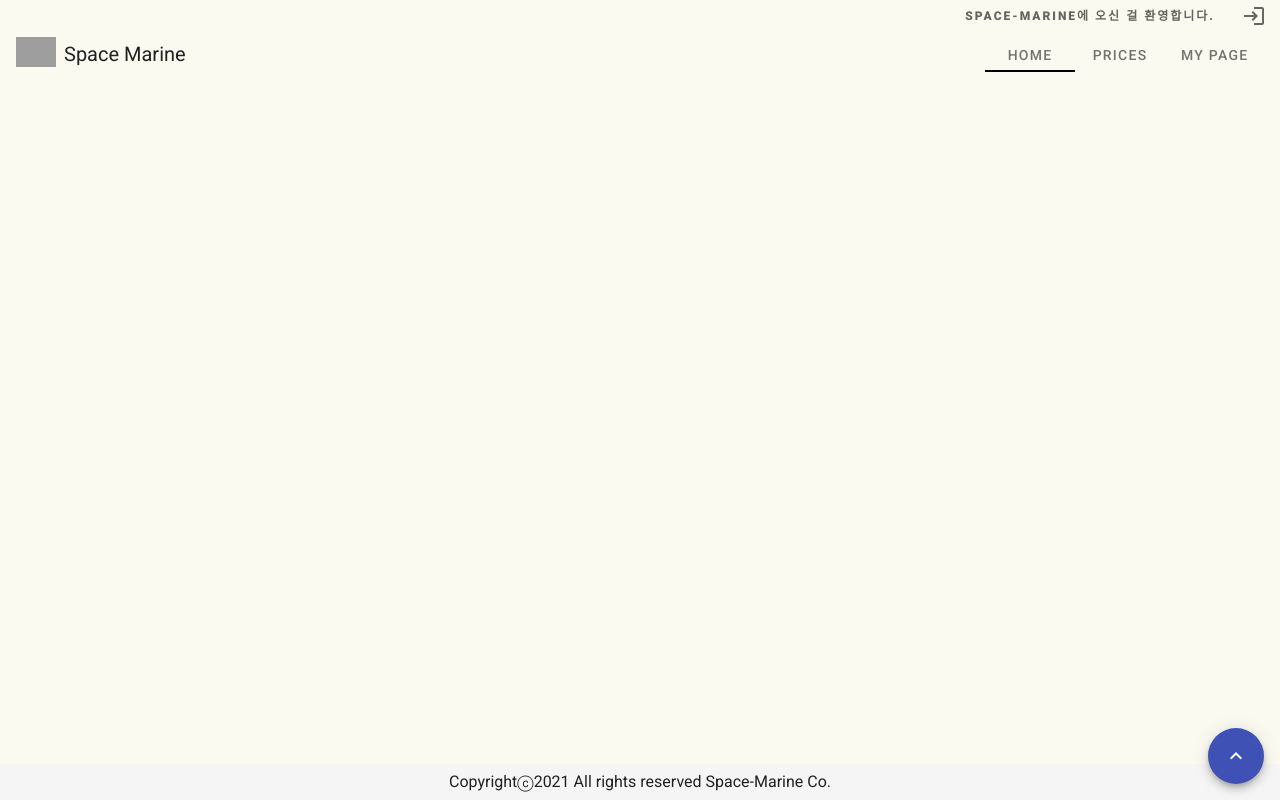
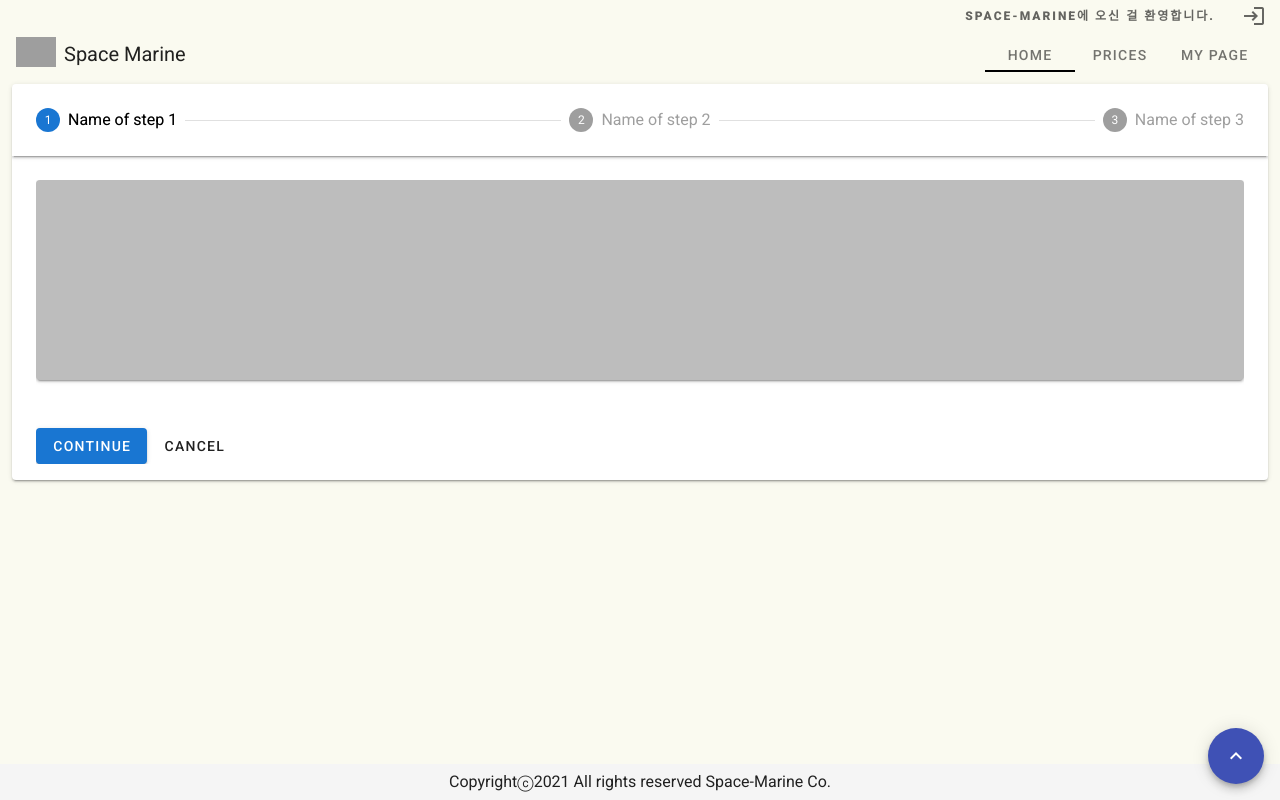
Before and after one commit to gijoona/sm_frontend, a Vue app: page /join in a window 1280 px wide. Built offline with nearby package versions, Linux system fonts and the light colour scheme; grey boxes are pictures that could not be loaded.

Commit message:
modify datatable pagination

```diff
--- a/src/components/items/contents/Table.vue
+++ b/src/components/items/contents/Table.vue
@@ -13,6 +13,7 @@
         hide-default-header
         disable-sort
         @update:page="updatePage"
+        @update:items-per-page="updateLimit"
       >
         <template v-slot:header="{ isMobile, props: { headers } }">
           <v-data-table-header
@@ -105,6 +106,10 @@ export default {
       this.$store.commit('item/setPageNum', pageNum - 1);
       this.$emit('changePage');
     },
+    updateLimit(limit) {
+      this.$store.commit('item/setLimit', limit);
+      this.$emit('changePage');
+    },
     onAdd(data, item) {
       this.$emit('onAdd', { ...{ quantity: data }, ...item });
     },
--- a/src/router/index.js
+++ b/src/router/index.js
@@ -6,6 +6,7 @@ import Mypage from '../views/Mypage.vue'
 import Login from '../views/Login.vue'
 import Logout from '../views/Logout.vue'
 import Cart from '../views/Cart.vue'
+import Join from '../views/Join.vue'
 
 import store from './../store'
 
@@ -43,6 +44,11 @@ const routes = [
     path: '/logout',
     name: 'Logout',
     component: Logout
+  },
+  {
+    path: '/join',
+    name: 'Join',
+    component: Join
   }
 ]
 
--- a/src/store/modules/cart.store.js
+++ b/src/store/modules/cart.store.js
@@ -138,6 +138,9 @@ const mutations = {
   setPageNum(state, payload) {
     state.pageNum = payload;
   },
+  setLimit(state, payload) {
+    state.limit = payload === -1 ? state.total : payload;
+  },
   enableLoading(state) {
     state.loading = true;
   },
--- a/src/store/modules/item.store.js
+++ b/src/store/modules/item.store.js
@@ -88,6 +88,9 @@ const mutations = {
   setPageNum(state, payload) {
     state.pageNum = payload;
   },
+  setLimit(state, payload) {
+    state.limit = payload === -1 ? state.total : payload;
+  },
   incrementPageNum(state) {
     state.pageNum += 1;
   },
--- a/src/views/Cart.vue
+++ b/src/views/Cart.vue
@@ -99,6 +99,7 @@
           disable-sort
           @click:row="showDetail"
           @update:page="updatePage"
+          @update:items-per-page="updateLimit"
         >
           <template v-slot:item.item.pig="{ item }">
             <v-avatar
@@ -231,6 +232,10 @@ export default {
       this.$store.commit('cart/setPageNum', pageNum - 1);
       this.$store.dispatch('cart/searchCart', { categorys: this.selectedCategorys, search: this.searchTxt })
     },
+    updateLimit(limit) {
+      this.$store.commit('cart/setLimit', limit);
+      this.$store.dispatch('cart/searchCart', { categorys: this.selectedCategorys, search: this.searchTxt })
+    },
     onOpen(item) {
       this.editedItem = {...item};
     },
--- /dev/null
+++ b/src/views/Join.vue
@@ -0,0 +1,96 @@
+<template>
+  <v-stepper v-model="e1">
+    <v-stepper-header>
+      <v-stepper-step
+        :complete="e1 > 1"
+        step="1"
+      >
+        Name of step 1
+      </v-stepper-step>
+
+      <v-divider></v-divider>
+
+      <v-stepper-step
+        :complete="e1 > 2"
+        step="2"
+      >
+        Name of step 2
+      </v-stepper-step>
+
+      <v-divider></v-divider>
+
+      <v-stepper-step step="3">
+        Name of step 3
+      </v-stepper-step>
+    </v-stepper-header>
+
+    <v-stepper-items>
+      <v-stepper-content step="1">
+        <v-card
+          class="mb-12"
+          color="grey lighten-1"
+          height="200px"
+        ></v-card>
+
+        <v-btn
+          color="primary"
+          @click="e1 = 2"
+        >
+          Continue
+        </v-btn>
+
+        <v-btn text>
+          Cancel
+        </v-btn>
+      </v-stepper-content>
+
+      <v-stepper-content step="2">
+        <v-card
+          class="mb-12"
+          color="grey lighten-1"
+          height="200px"
+        ></v-card>
+
+        <v-btn
+          color="primary"
+          @click="e1 = 3"
+        >
+          Continue
+        </v-btn>
+
+        <v-btn text>
+          Cancel
+        </v-btn>
+      </v-stepper-content>
+
+      <v-stepper-content step="3">
+        <v-card
+          class="mb-12"
+          color="grey lighten-1"
+          height="200px"
+        ></v-card>
+
+        <v-btn
+          color="primary"
+          @click="e1 = 1"
+        >
+          Continue
+        </v-btn>
+
+        <v-btn text>
+          Cancel
+        </v-btn>
+      </v-stepper-content>
+    </v-stepper-items>
+  </v-stepper>
+</template>
+<script>
+export default {
+  name: 'MemberJoin',
+  data() {
+    return {
+      e1: 1
+    }
+  }
+}
+</script>
```
